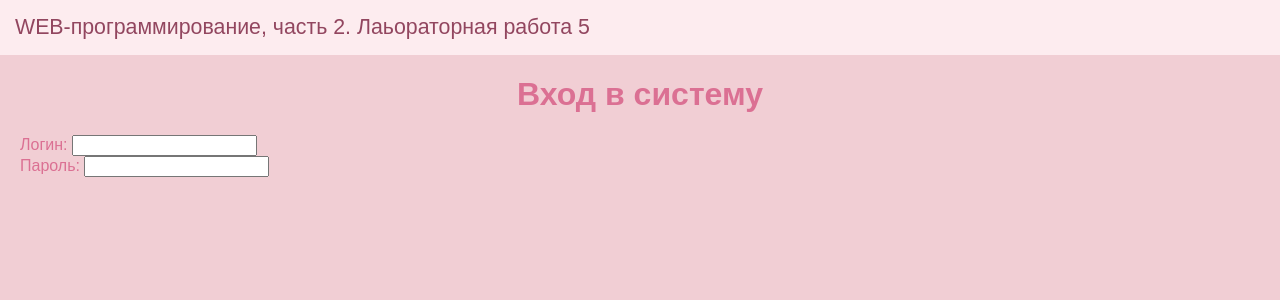
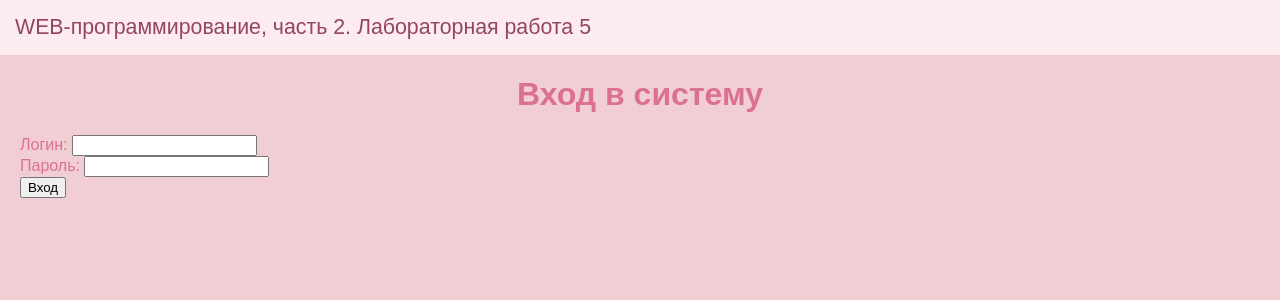
Before and after one commit to barashkova04/backend-labs, a Flask app: page /lab5/login in a window 1280 px wide. Shown: the top 300 px of the page. Run offline with Flask 3, Linux system fonts and the light colour scheme; some libraries are stand-ins or nearby versions.

Commit message:
исправлние

```diff
--- a/templates/lab5/login.html
+++ b/templates/lab5/login.html
@@ -1,6 +1,6 @@
 {% extends "base.html" %}
 
-{% block lab %} Лаьораторная работа 5 {% endblock %}
+{% block lab %} Лабораторная работа 5 {% endblock %}
 
 {% block main %}
     <h1>Вход в систему</h1>
@@ -17,5 +17,7 @@
             </label>
         </div>
 
+        <button type="submit">Вход</button>
+
     </form>
 {% endblock %}
```
